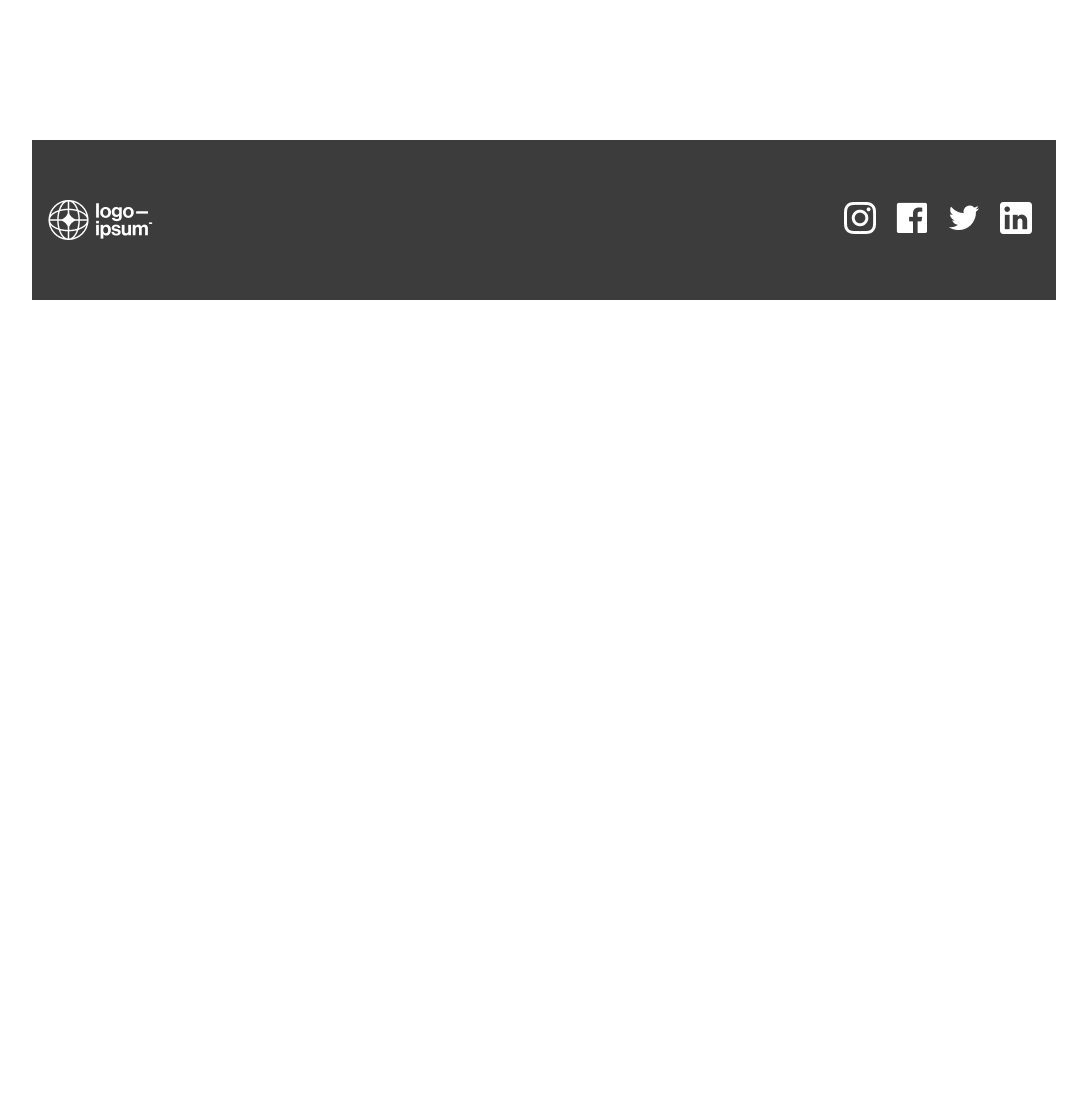
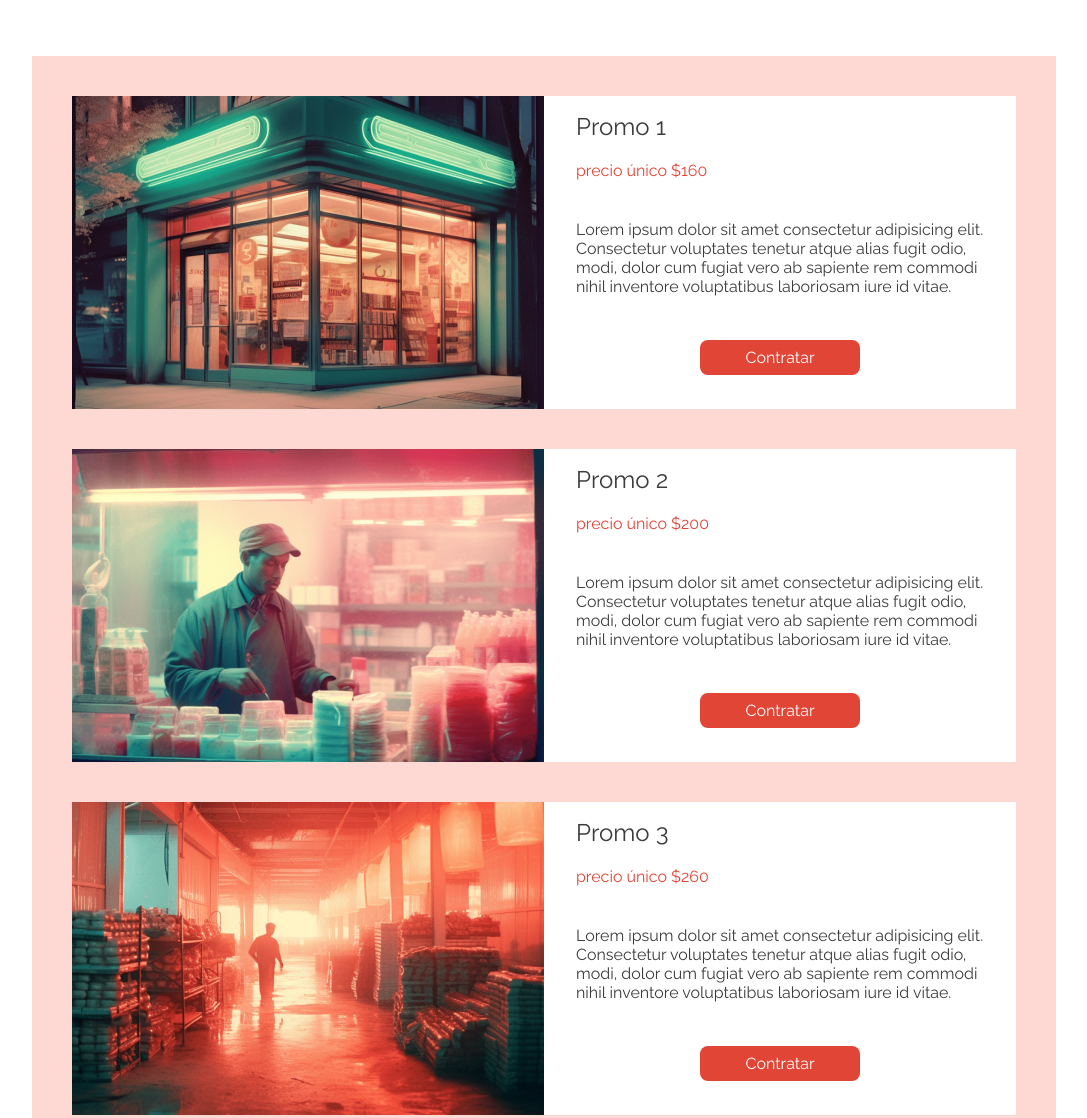
Before and after one commit to exegeses/html-68980, a plain HTML site: page proyecto/promos.html in a window 1280 px wide. Shown: the part 604-1722 px from the top of the page, without its empty margins (96-1183 px from the left). Before the commit the page ends 904 px from the top, so only its background shows below. Drawn offline with Linux system fonts and the light colour scheme; grey boxes are pictures that could not be loaded.

Commit message:
Proyecto integrador  - sección promos

```diff
--- /dev/null
+++ b/clase8/css/contendores.css
@@ -0,0 +1,25 @@
+:root{
+    --text: #d4d4d4;
+    --background: #201d1d;
+    --primary: #f6cd74;
+    --secondary: #c1953e;
+    --accent: ##F1B172; /* #a5751d; */
+}
+*{
+    margin: 0;
+    padding: 0;
+    box-sizing: border-box;
+}
+body{
+    font-family: Tahoma;
+    background-color: var(--background);
+    color: var(--text);
+}
+    main{
+        width: 1200px;
+        margin: auto;
+    }
+
+    #contenedor{
+        display: flex;
+    }
--- a/proyecto/css/estilos.css
+++ b/proyecto/css/estilos.css
@@ -88,6 +88,43 @@ video{
     width: 1024px;
 }
 
+/* sección promos */
+#promos{
+    margin-top: 40px;
+    padding: 40px;
+    background-color: #FED8D2;
+    display: grid;
+    row-gap: 40px; /* separación entre articles */
+}
+    #promos article{
+        display: flex;
+    }
+        #promos article div{
+            padding: 16px 32px;
+            background-color: #fff;
+        }
+            #promos article div h2{
+                font-weight: 400;
+            }
+            #promos article div span{
+                color: #E14536;
+                display: inline-block;
+                margin-top: 20px;
+                margin-bottom: 40px;
+            }
+            #promos article div a{
+                display: block;
+                width: 160px;
+                padding: 8px;
+                text-align: center;
+                margin: 44px auto 0px auto;
+                color: #fff;
+                text-decoration: none;
+                background-color: #E14536;
+                border-radius: 8px;
+            }
+
+
 
 footer{
     width: 1024px;
--- a/proyecto/promos.html
+++ b/proyecto/promos.html
@@ -26,6 +26,48 @@
     <main>
         <video src="video/clouds.mp4" autoplay muted loop></video>
 
+        <section id="promos">
+
+            <article>
+                <img src="imgs/corner.jpg" alt="Promo 1">
+                <div>
+                    <h2>Promo 1</h2>
+                    <span>precio único $160</span>
+                    <p>
+                        Lorem ipsum dolor sit amet consectetur adipisicing elit. Consectetur voluptates tenetur atque alias fugit odio, modi, dolor cum fugiat vero ab sapiente rem commodi nihil inventore voluptatibus laboriosam iure id vitae.
+                    </p>
+                    <a href="#">Contratar</a>
+                </div>
+            </article>
+
+            <article>
+                <img src="imgs/vendor.jpg" alt="Promo 2">
+                <div>
+                    <h2>Promo 2</h2>
+                    <span>precio único $200</span>
+                    <p>
+                        Lorem ipsum dolor sit amet consectetur adipisicing elit. Consectetur voluptates tenetur atque alias fugit odio, modi, dolor cum fugiat vero ab sapiente rem commodi nihil inventore voluptatibus laboriosam iure id vitae.
+                    </p>
+                    <a href="#">Contratar</a>
+                </div>
+            </article>
+
+            <article>
+                <img src="imgs/warehouse.jpg" alt="Promo 3">
+                <div>
+                    <h2>Promo 3</h2>
+                    <span>precio único $260</span>
+                    <p>
+                        Lorem ipsum dolor sit amet consectetur adipisicing elit. Consectetur voluptates tenetur atque alias fugit odio, modi, dolor cum fugiat vero ab sapiente rem commodi nihil inventore voluptatibus laboriosam iure id vitae.
+                    </p>
+                    <a href="#">Contratar</a>
+                </div>
+            </article>
+
+
+        </section>
+
+
     </main>
 
     <footer>
```
Also changed, not shown: clase8/contenedores.html (added, +59 -0 lines), clase8/imgs/f-Index-3.jpg (added), proyecto/imgs/corner.jpg (added), proyecto/imgs/vendor.jpg (added), proyecto/imgs/warehouse.jpg (added).
